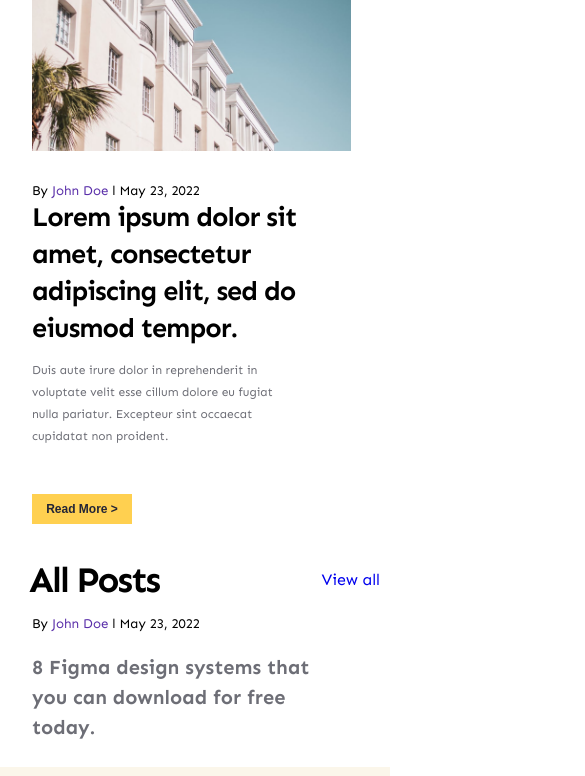
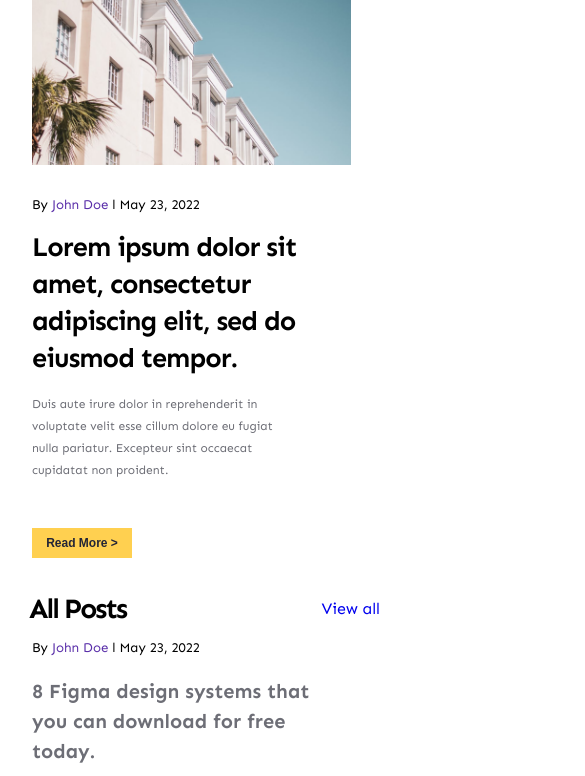
Before and after one commit to Muzahidul987/Finsweet_Project, a website: page index.html in a window 390 px wide. Shown: the part 520-1296 px from the top of the page, 585 px wide, since content can reach past the window. Drawn offline with Linux system fonts and the light colour scheme.

Commit message:
special post section responsive done

```diff
--- a/assets/scss/components/_buttons.scss
+++ b/assets/scss/components/_buttons.scss
@@ -11,4 +11,8 @@ button {
     line-height: 24px;
     color: #232536;
     margin-top: 35px;
+    @include xs{
+        font-size: 16px;
+        line-height: 26px;
+    }
 }
--- a/assets/scss/components/_common.scss
+++ b/assets/scss/components/_common.scss
@@ -17,11 +17,12 @@ h2 {
     font-size: 36px;
     line-height: 48px;
     letter-spacing: -2px;
-    // font-family: 'Sen', sans-serif;
 
     @include custom_responsive(0px, 991.9px) {
         margin: unset;
-    }
+        font-size: 28px;
+        line-height: 38px;
+            }
 }
 
 h3 {
@@ -31,7 +32,6 @@ h3 {
     font-size: 28px;
     line-height: 38px;
     letter-spacing: -1px;
-    // font-family: 'Sen', sans-serif;
 
     @include xs {
         font-size: 27px;
@@ -53,7 +53,6 @@ h4 {
     font-weight: normal;
     line-height: 28px;
     margin-bottom: 24px;
-    // font-family: 'Sen', sans-serif;
 
     span {
         font-weight: 600;
--- a/assets/scss/pages/home/_banner.scss
+++ b/assets/scss/pages/home/_banner.scss
@@ -64,6 +64,7 @@
             @include xs {
                 font-size: 30px;
                 line-height: 40px;
+                width: 310px;
             }
 
             @include sm {
@@ -80,7 +81,7 @@
             color: $white;
 
             @include xs {
-                width: 330px;
+                width: 315px;
                 margin-bottom: 30px;
                 color: unset;
             }
--- a/assets/scss/pages/home/_catagory.scss
+++ b/assets/scss/pages/home/_catagory.scss
@@ -10,21 +10,29 @@
     .all_catagory {
         margin-top: 128px;
         padding: 70px;
-        @include custom_responsive(0px, 767.9px){
+
+        @include custom_responsive(0px, 767.9px) {
             margin-top: 40px;
             padding: 20px;
         }
-        @include md{
+
+        @include md {
             padding: 40px;
         }
-        @include xl{
+
+        @include xl {
             padding: 20px;
+        }
+
+        @include lg {
+            margin-top: 15px;
         }
 
         h3 {
             text-align: center;
             margin-bottom: 48px;
-            @include custom_responsive(0px, 767.9px){
+
+            @include custom_responsive(0px, 767.9px) {
                 margin-bottom: 30px;
             }
         }
@@ -34,23 +42,27 @@
             grid-template-columns: repeat(4, 1fr);
             gap: 32px;
 
-            @include xs{
+            @include xs {
                 display: unset;
                 padding: unset;
             }
-            @include sm{
+
+            @include sm {
                 grid-template-columns: repeat(2, 1fr);
                 gap: 20px;
             }
-            @include md{
+
+            @include md {
                 grid-template-columns: repeat(2, 1fr);
                 gap: 20px;
             }
-            @include lg{
+
+            @include lg {
                 grid-template-columns: repeat(3, 1fr);
                 gap: 20px;
             }
-            @include xl{
+
+            @include xl {
                 gap: 20px;
             }
 
@@ -59,20 +71,25 @@
                 width: 235px;
                 padding: 28px;
                 border: 1px solid #6D6E76;
-                @include xs{
-                    width:237px;
-                    margin-top:10px ;
-                }
-                @include sm{
-                    width:195px;
-                    margin-top:5px ;
-                }
-                @include md{
+
+                @include xs {
+                    width: 237px;
                     margin-top: 10px;
                 }
-                @include xl{
+
+                @include sm {
+                    width: 195px;
+                    margin-top: 5px;
+                }
+
+                @include md {
+                    margin-top: 10px;
+                }
+
+                @include xl {
                     width: 215px;
                 }
+
                 .img {
                     background-image: url(../images/icon_background.png);
                     width: 80px;
--- a/assets/scss/pages/home/_special_post.scss
+++ b/assets/scss/pages/home/_special_post.scss
@@ -4,13 +4,38 @@
 @import "./../../abstracts/variables";
 @import "./../../mixins/common";
 @import "./../../mixins/responsive";
-@import "./../../components/nav";
 
 #special_post {
     .post_layout {
         position: relative;
         padding: 0px 80px;
         margin-top: 100px;
+
+        @include custom_responsive(0px, 767.9px) {
+            padding: 0px 10px;
+            position: unset;
+        }
+
+        @include lg {
+            width: 100vw;
+        }
+
+        .img {
+            img {
+                @include custom_responsive(0px, 767.9px) {
+                    display: none;
+                }
+
+                @include lg {
+                    width: 50%;
+                }
+
+                @include xl {
+                    width: 70%;
+                }
+
+            }
+        }
 
         .des {
             position: absolute;
@@ -22,19 +47,82 @@
             height: 450px;
             background-color: $white;
 
+            @include custom_responsive(0px, 767.9px) {
+                position: unset;
+                padding: 10px;
+            }
+
+            @include sm {
+                padding: 0px 20px;
+            }
+
+            @include lg {
+                padding: 0px 20px;
+                top: 51px;
+                left: 386px;
+                width: 600px;
+                height: 330px;
+            }
+
+            @include xl {
+                padding: 18px 41px;
+                top: 95px;
+                left: 527px;
+                width: 683px;
+                height: 435px;
+            }
+
+
             h4 {
                 margin-bottom: 24px;
+
+                @include lg {
+                    margin-bottom: 10px;
+                }
             }
 
             h2 {
                 margin-bottom: 16px;
                 width: 546px;
+
+                @include xs {
+                    width: 300px;
+                }
+
+                @include lg {
+                    width: 488px;
+                    margin-bottom: 8px;
+                }
+            }
+
+            p {
+                @include lg {
+                    margin-bottom: unset;
+                }
             }
 
             button {
                 width: 269px;
                 height: 56px;
                 padding: 16px 30px;
+
+                @include xs {
+                    width: 200px;
+                    height: 40px;
+                    padding: 5px 10px;
+                }
+
+                @include sm {
+                    width: 210px;
+                    height: 48px;
+                    padding: 5px 10px;
+                }
+
+                @include lg {
+                    width: 210px;
+                    height: 48px;
+                    padding: 5px 10px;
+                }
             }
         }
     }
```
Also changed, not shown: assets/styles/style.css, 1 other file.
